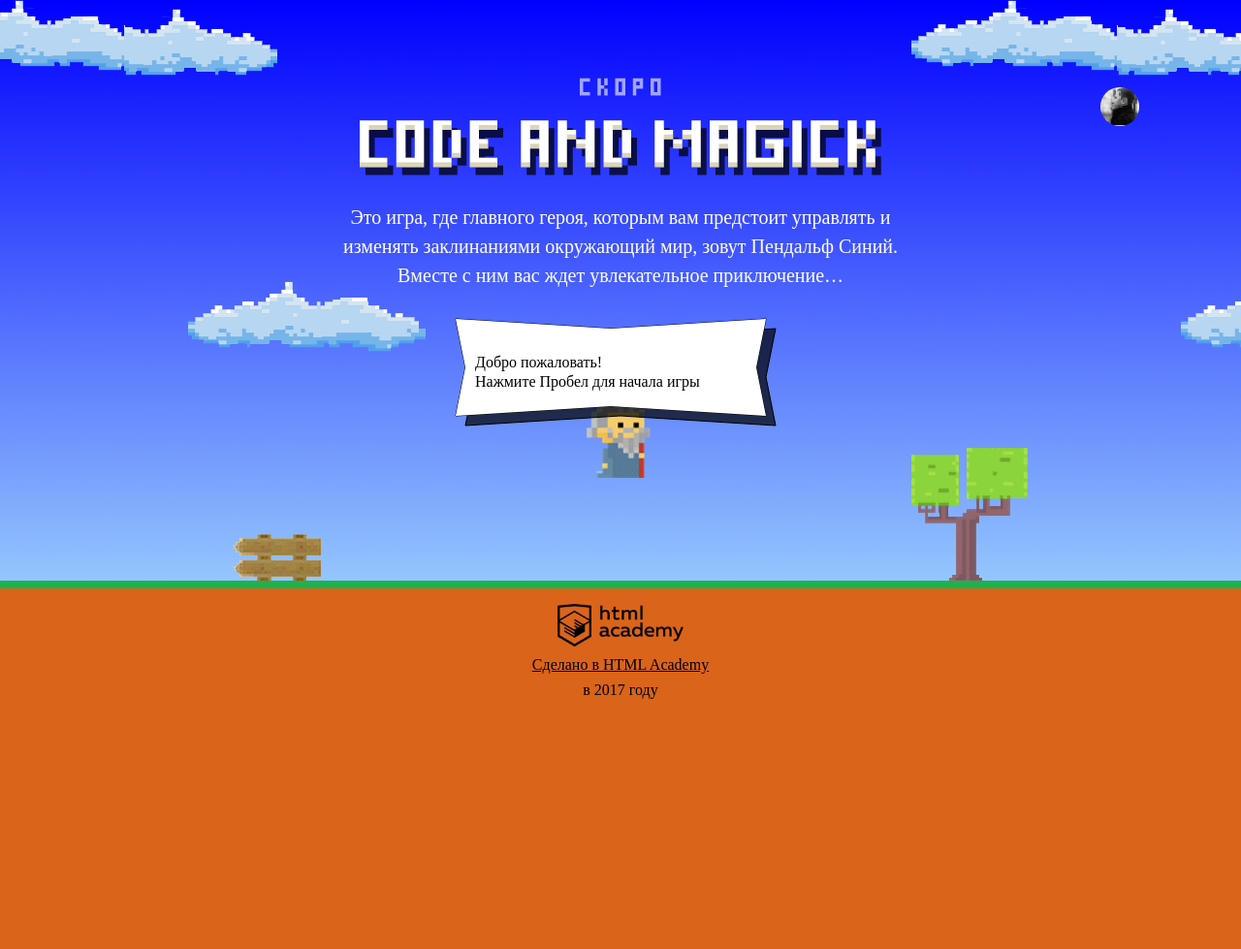
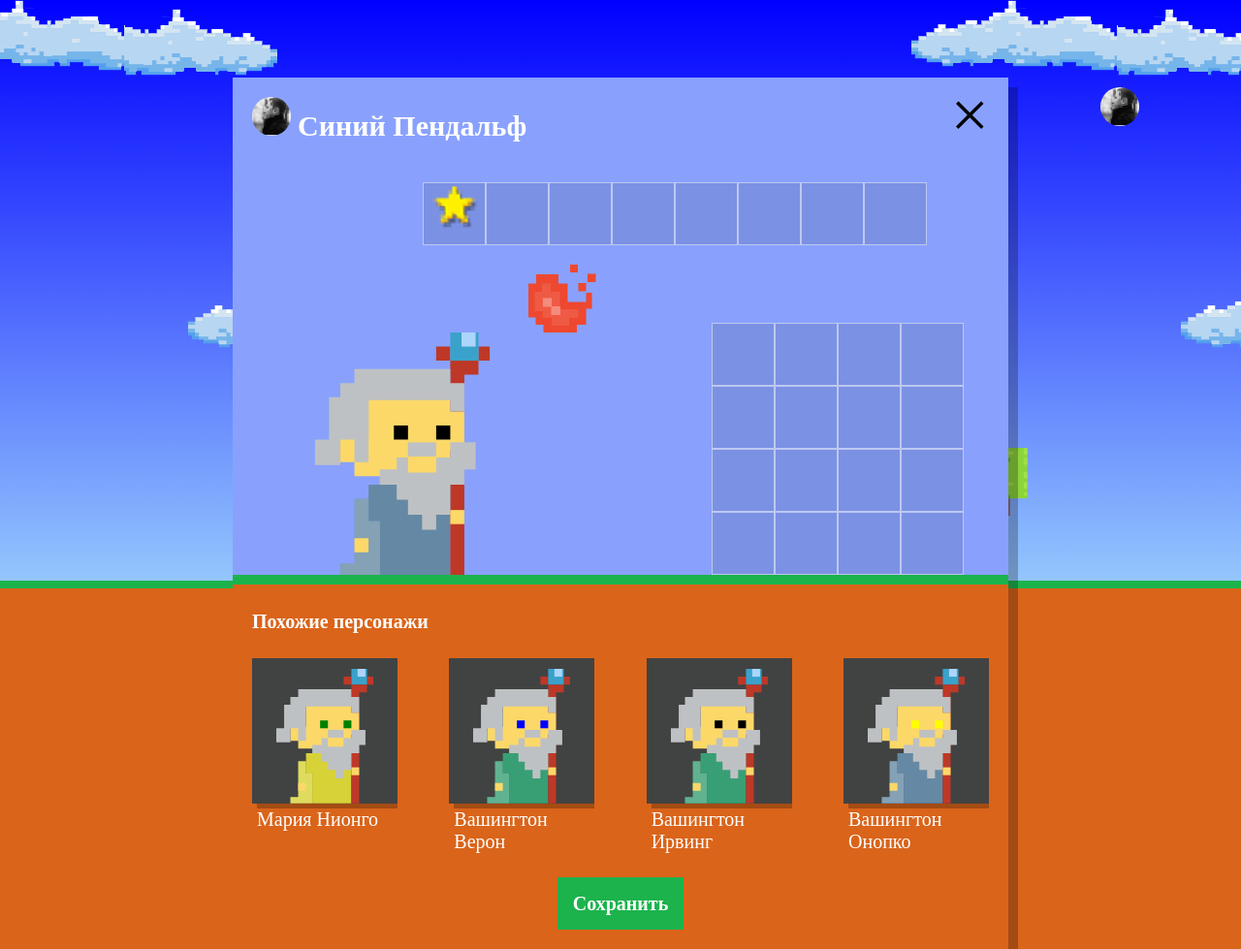
Before and after one commit to WasiaPupkin/1318165-code-and-magick-19, a website: page index.html in a window 1280 px wide. Shown: the whole page at 97% size. Before the commit the page ends 800 px from the top, so only its background shows below. Drawn offline with Linux system fonts and the light colour scheme; a web font is replaced by a local one.

Commit message:
module3-task1 first cut

```diff
--- a/index.html
+++ b/index.html
@@ -199,6 +199,7 @@
   }
 
 </script>
+<script src="js/setup.js"></script>
 <script src="js/game.js"></script>
 
 </body>
--- /dev/null
+++ b/js/setup.js
@@ -0,0 +1,70 @@
+'use strict';
+
+var WIZARD_NAMES = ['Иван', 'Хуан Себастьян', 'Мария', 'Кристоф', 'Виктор', 'Юлия', 'Люпита', 'Вашингтон'];
+var WIZARD_SURNAMES = ['да Марья', 'Верон', 'Мирабелла', 'Вальц', 'Онопко', 'Топольницкая', 'Нионго', 'Ирвинг'];
+var COAT_COLORS = ['rgb(101, 137, 164)', 'rgb(241, 43, 107)', 'rgb(146, 100, 161)', 'rgb(56, 159, 117)', 'rgb(215, 210, 55)', 'rgb(0, 0, 0)'];
+var EYES_COLORS = ['black', 'red', 'blue', 'yellow', 'green'];
+var wizards = [];
+var userDialog = document.querySelector('.setup');
+var similarListElement = userDialog.querySelector('.setup-similar-list');
+var similarWizardTemplate = document.querySelector('#similar-wizard-template')
+  .content
+  .querySelector('.setup-similar-item');
+
+var showSetupBlock = function () {
+  userDialog.classList.remove('hidden');
+};
+
+var generateName = function () {
+  return WIZARD_NAMES[Math.floor(Math.random() * WIZARD_NAMES.length)] + ' ' + WIZARD_SURNAMES[Math.floor(Math.random() * WIZARD_SURNAMES.length)];
+};
+
+var generateCoatColor = function () {
+  return COAT_COLORS[Math.floor(Math.random() * COAT_COLORS.length)];
+};
+
+var generateEyesColor = function () {
+  return EYES_COLORS[Math.floor(Math.random() * EYES_COLORS.length)];
+};
+
+var generateWizards = function () {
+  for (var i = 0; i < 4; i++) {
+    wizards.push({
+      name: generateName(),
+      coatColor: generateCoatColor(),
+      eyesColor: generateEyesColor(),
+    });
+  }
+  return wizards;
+};
+
+var renderWizard = function (wizard) {
+  var wizardElement = similarWizardTemplate.cloneNode(true);
+
+  wizardElement.querySelector('.setup-similar-label').textContent = wizard.name;
+  wizardElement.querySelector('.wizard-coat').style.fill = wizard.coatColor;
+  wizardElement.querySelector('.wizard-eyes').style.fill = wizard.eyesColor;
+
+  return wizardElement;
+};
+
+var getWizardsFragment = function () {
+  var fragment = document.createDocumentFragment();
+  for (var i = 0; i < wizards.length; i++) {
+    fragment.appendChild(renderWizard(wizards[i]));
+  }
+  return fragment;
+};
+
+var applyWizards = function () {
+  similarListElement.appendChild(getWizardsFragment());
+};
+
+var showWizardsBlock = function () {
+  userDialog.querySelector('.setup-similar').classList.remove('hidden');
+};
+
+generateWizards();
+applyWizards();
+showWizardsBlock();
+showSetupBlock();
```
